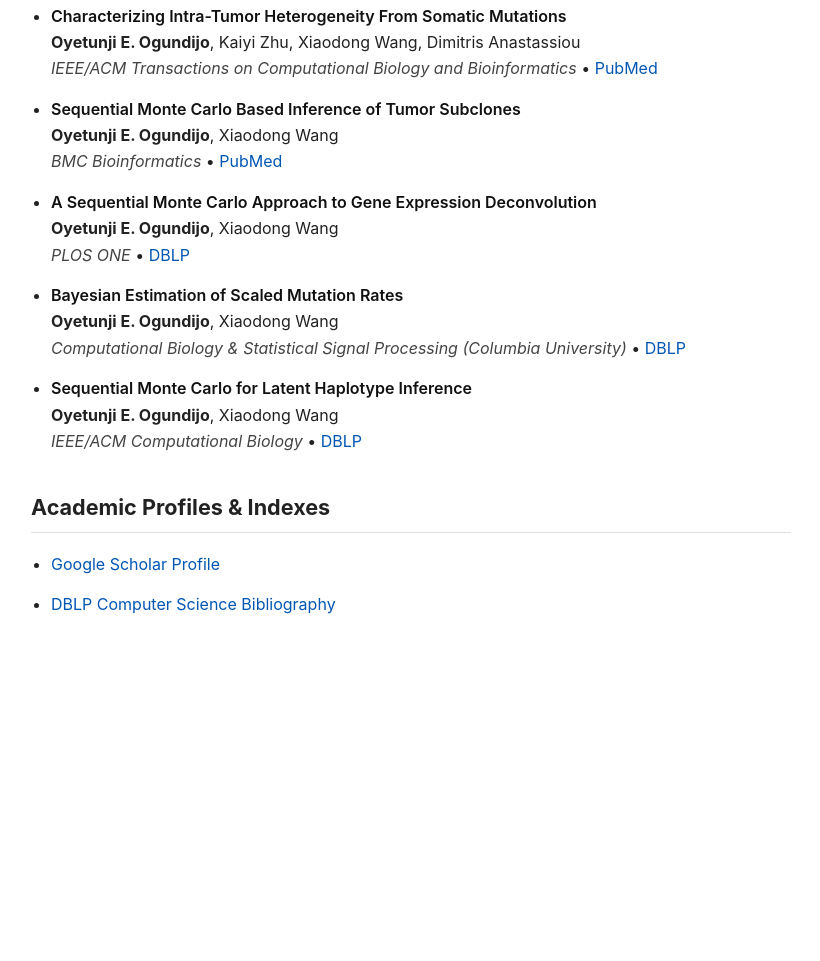
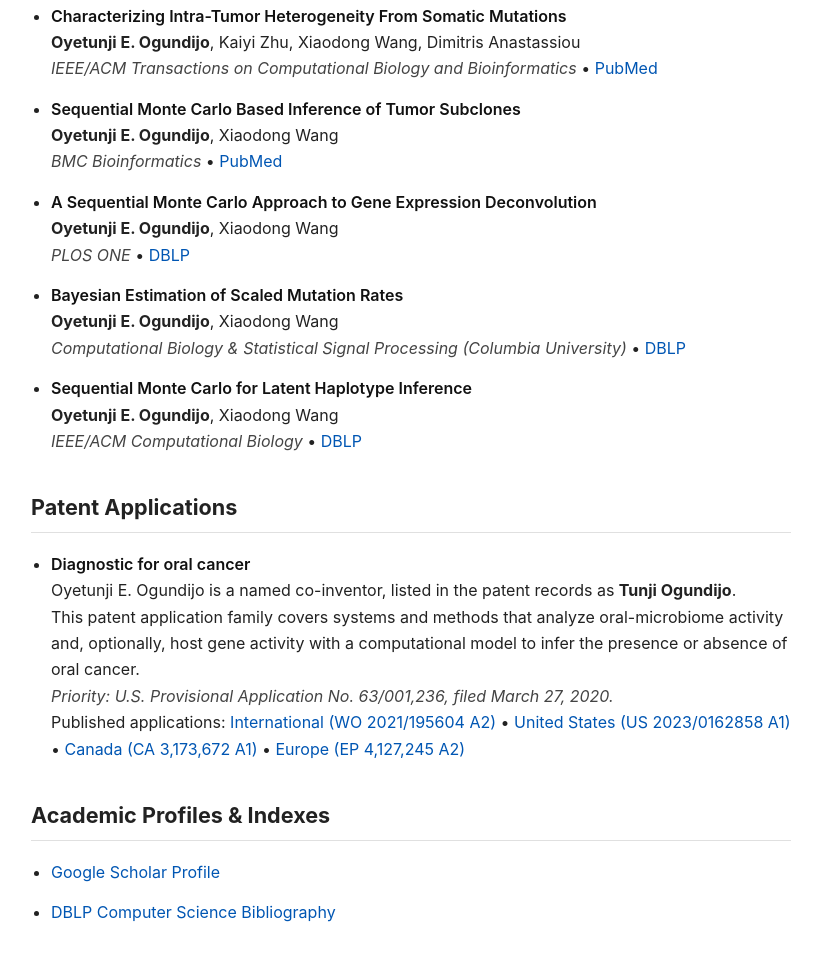
Before and after one commit to oyetunjiogundijo/oyetunjiogundijo.github.io, a plain HTML site: page index.html in a window 1280 px wide. Shown: the part 789-1750 px from the top of the page, without its empty margins (229-1049 px from the left). Before the commit the page ends 1447 px from the top, so only its background shows below. Drawn offline with Linux system fonts and the light colour scheme.

```diff
--- a/index.html
+++ b/index.html
@@ -4,7 +4,7 @@
   <meta name="google-site-verification" content="STyQ39xS8i5ZfcpGnU6Q2tvneBWHfxQEBTuXojFseCI" />
   <meta charset="UTF-8">
   <meta name="viewport" content="width=device-width, initial-scale=1.0">
-  <title>Oyetunji Ogundijo, PhD — Computational Biology & Statistical Signal Processing</title>
+  <title>Oyetunji Ogundijo, PhD — Computational Biology &amp; Statistical Signal Processing</title>
   <meta name="description" content="Academic profile, education, and Columbia University research publications of Oyetunji E. Ogundijo, PhD in Electrical Engineering.">
 
   <script type="application/ld+json">
@@ -101,9 +101,24 @@
     </li>
   </ul>
 
+  <h2>Patent Applications</h2>
+  <ul>
+    <li>
+      <span class="pub-title">Diagnostic for oral cancer</span><br>
+      Oyetunji E. Ogundijo is a named co-inventor, listed in the patent records as <strong>Tunji Ogundijo</strong>.<br>
+      This patent application family covers systems and methods that analyze oral-microbiome activity and, optionally, host gene activity with a computational model to infer the presence or absence of oral cancer.<br>
+      <span class="pub-venue">Priority: U.S. Provisional Application No. 63/001,236, filed March 27, 2020.</span><br>
+      Published applications:
+      <a href="https://patents.google.com/patent/WO2021195604A2/en" target="_blank" rel="noopener noreferrer">International (WO 2021/195604 A2)</a> &bull;
+      <a href="https://patents.google.com/patent/US20230162858A1/en" target="_blank" rel="noopener noreferrer">United States (US 2023/0162858 A1)</a> &bull;
+      <a href="https://patents.google.com/patent/CA3173672A1/en" target="_blank" rel="noopener noreferrer">Canada (CA 3,173,672 A1)</a> &bull;
+      <a href="https://patents.google.com/patent/EP4127245A2/en" target="_blank" rel="noopener noreferrer">Europe (EP 4,127,245 A2)</a>
+    </li>
+  </ul>
+
   <h2>Academic Profiles &amp; Indexes</h2>
   <ul>
-    <li><a href="https://scholar.google.com/citations?user=Y95njdkAAAAJ&hl=en" target="_blank">Google Scholar Profile</a></li>
+    <li><a href="https://scholar.google.com/citations?user=Y95njdkAAAAJ&amp;hl=en" target="_blank">Google Scholar Profile</a></li>
     <li><a href="https://dblp.org" target="_blank">DBLP Computer Science Bibliography</a></li>
   </ul>
 </body>
```
